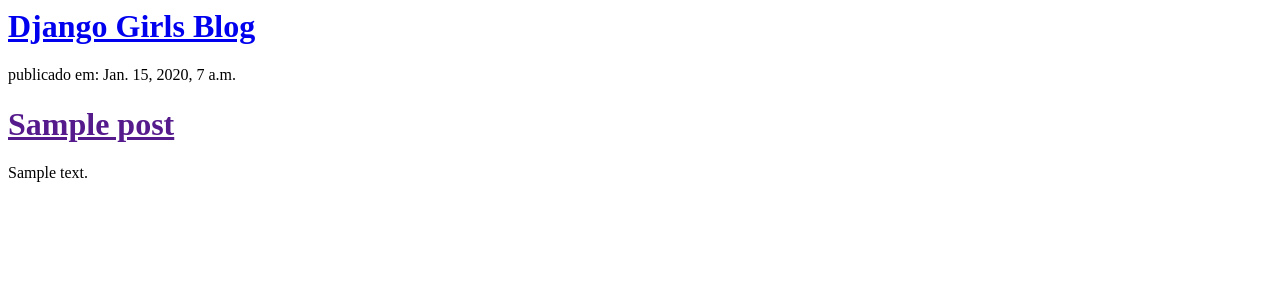
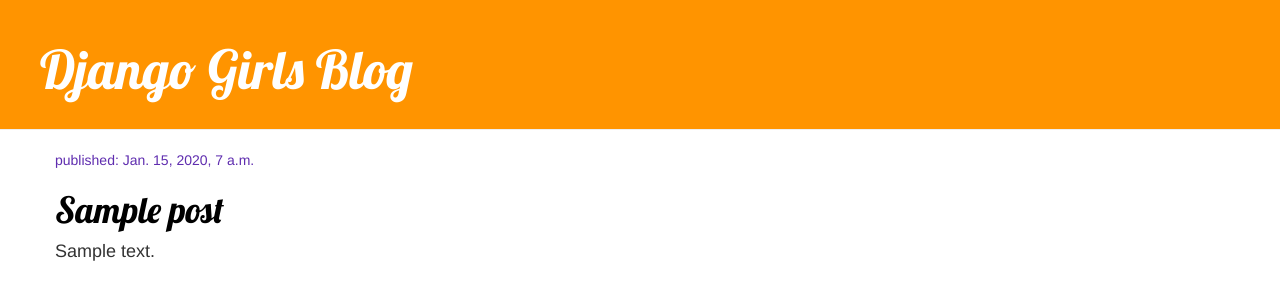
Before and after one commit to gilvanomarcos/my-first-blog, a Django app: template blog/templates/blog/post_list.html in a window 1280 px wide. Shown: the top 300 px of the page. Run offline with Django 3.2, Linux system fonts and the light colour scheme; the template is opened without the code that fills it: values that come from a table or form of the project are taken from there, others are empty; tables that the repository leaves empty hold one stand-in row (values such as "Sample post"); some libraries are stand-ins or nearby versions.

Commit message:
Added view and template for detailed blog post as well as CSS for the site.

```diff
--- /dev/null
+++ b/blog/static/css/blog.css
@@ -0,0 +1,50 @@
+.page-header {
+    background-color: #ff9400;
+    margin-top: 0;
+    padding: 20px 20px 20px 40px;
+}
+
+.page-header h1, .page-header h1 a, .page-header h1 a:visited, .page-header h1 a:active {
+    color: #ffffff;
+    font-size: 40pt;
+    text-decoration: none;
+}
+
+.content {
+    margin-left: 40px;
+}
+
+h1, h2, h3, h4 {
+    font-family: 'Lobster', cursive;
+}
+
+.banana {
+    font-size: 18px;
+}
+
+.date {
+    color: rgb(95, 45, 175);
+}
+
+.save {
+    float: right;
+}
+
+.post-form textarea, .post-form input {
+    width: 100%;
+}
+
+.top-menu, .top-menu:hover, .top-menu:visited {
+    color: #ffffff;
+    float: right;
+    font-size: 26pt;
+    margin-right: 20px;
+}
+
+.post {
+    margin-bottom: 30px;
+}
+
+.post h1 a, .post h1 a:visited {
+    color: #000000;
+}
--- /dev/null
+++ b/blog/templates/blog/base.html
@@ -0,0 +1,27 @@
+{% load staticfiles %}
+<html>
+    <head>
+        <title>Django Girls blog</title>
+        <link
+            href="//fonts.googleapis.com/css?family=Lobster&subset=latin,latin-ext"
+            rel="stylesheet" type="text/css">
+        <link rel="stylesheet"
+            href="//maxcdn.bootstrapcdn.com/bootstrap/3.2.0/css/bootstrap.min.css">
+        <link rel="stylesheet"
+            href="//maxcdn.bootstrapcdn.com/bootstrap/3.2.0/css/bootstrap-theme.min.css">
+        <link rel="stylesheet" href="{% static 'css/blog.css' %}">
+    </head>
+    <body>
+        <div class="page-header">
+            <h1><a href="/">Django Girls Blog</a></h1>
+        </div>
+        <div class="content container">
+            <div class="row">
+                <div class="col-md-8">
+                    {% block content %}
+                    {% endblock %}
+                </div>
+            </div>
+        </div>
+    </body>
+</html>
--- a/blog/templates/blog/post_list.html
+++ b/blog/templates/blog/post_list.html
@@ -1,11 +1,12 @@
-<div>
-    <h1><a href="/">Django Girls Blog</a></h1>
+{% extends 'blog/base.html' %}
+{% block content %}
+{% for post in posts %}
+<div class="post">
+    <div class="date">
+        <p>published: {{ post.published_date }}</p>
+    </div>
+    <h1><a href="{% url 'post_detail' pk=post.pk %}">{{ post.title }}</a></h1>
+    <p class="banana">{{ post.text|linebreaksbr }}</p>
 </div>
-
-{% for post in posts %}
-    <div>
-        <p>publicado em: {{ post.published_date }}</p>
-        <h1><a href="">{{ post.title }}</a></h1>
-        <p>{{ post.text|linebreaksbr }}</p>
-    </div>
 {% endfor %}
+{% endblock %}
--- a/blog/urls.py
+++ b/blog/urls.py
@@ -3,4 +3,5 @@
 
 urlpatterns = [
     path('', views.post_list, name='post_list'),
+    path('post/<int:pk>/', views.post_detail, name='post_detail'),
 ]
--- a/blog/views.py
+++ b/blog/views.py
@@ -1,7 +1,11 @@
 from django.shortcuts import render
 from django.utils import timezone
 from .models import Post
+from django.shortcuts import render, get_object_or_404
 
 def post_list(request):
     posts = Post.objects.filter(published_date__lte=timezone.now()).order_by('published_date')
     return render(request, 'blog/post_list.html', {"posts": posts})
+def post_detail(request, pk):
+    post = get_object_or_404(Post, pk=pk)
+    return render(request, 'blog/post_detail.html', {'post': post})
```
Also changed, not shown: blog/templates/blog/post_detail.html (added, +13 -0 lines).
